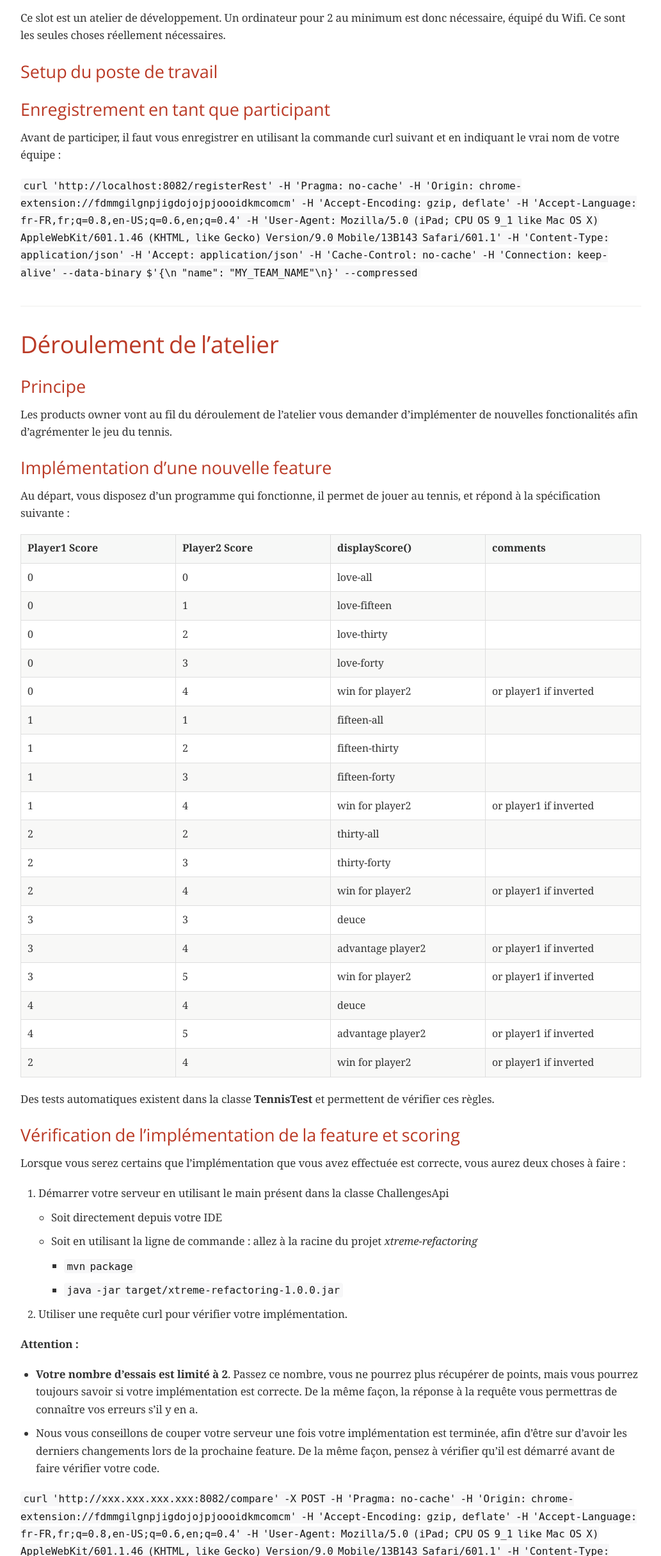
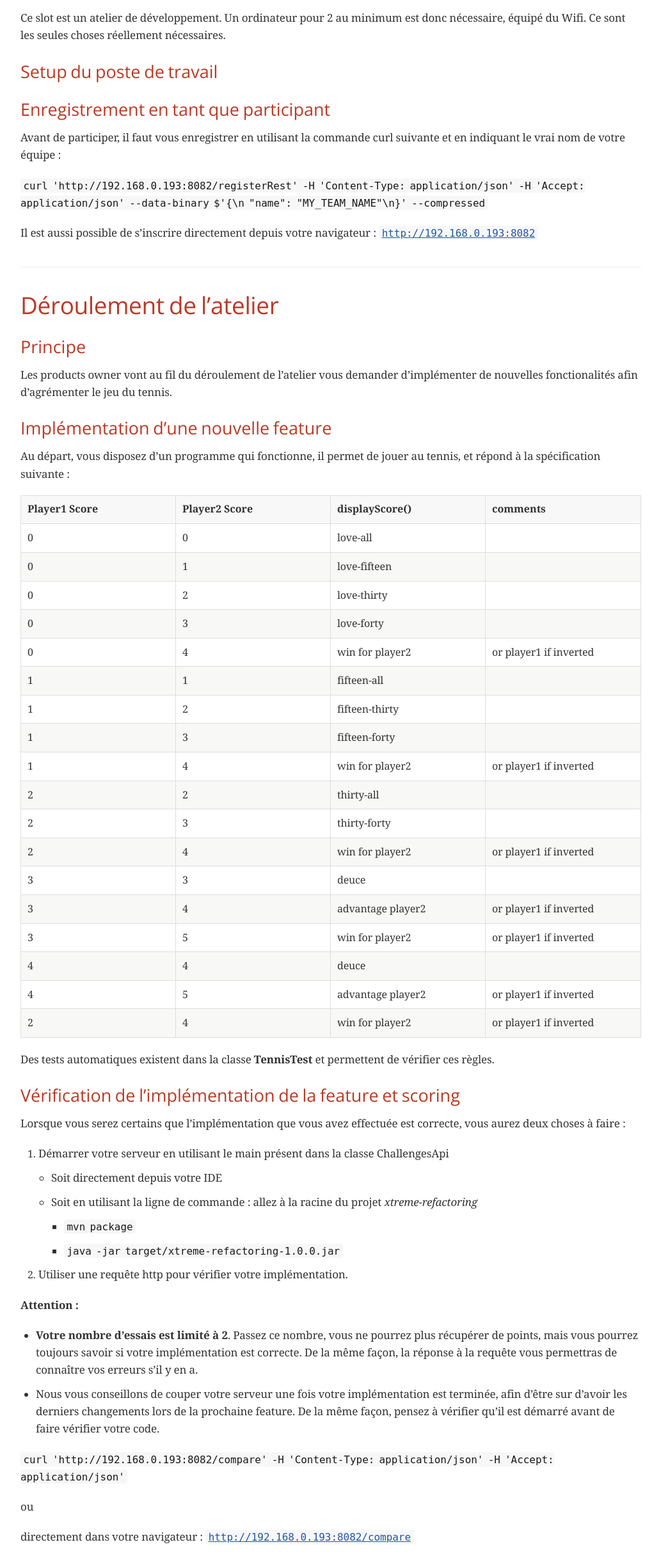
Before and after one commit to antoinemichaud/xtreme-refactoring-codebase, a plain HTML site: page README.html in a window 1280 px wide. Shown: the part 356-2788 px from the top of the page at 64% size, without its empty margins (123-1156 px from the left). Drawn offline with nearby package versions, Linux system fonts and the light colour scheme; a web font is replaced by a local one.

Commit message:
docs: update README.md

```diff
--- a/README.html
+++ b/README.html
@@ -455,10 +455,13 @@ réellement nécessaires.</p>
 <div class="sect2">
 <h3 id="enregistrement-en-tant-que-participant">Enregistrement en tant que participant</h3>
 <div class="paragraph">
-<p>Avant de participer, il faut vous enregistrer en utilisant la commande curl suivant et en indiquant le vrai nom de votre équipe :</p>
+<p>Avant de participer, il faut vous enregistrer en utilisant la commande curl suivante et en indiquant le vrai nom de votre équipe :</p>
 </div>
 <div class="paragraph">
-<p><code>curl 'http://localhost:8082/registerRest' -H 'Pragma: no-cache' -H 'Origin: chrome-extension://fdmmgilgnpjigdojojpjoooidkmcomcm' -H 'Accept-Encoding: gzip, deflate' -H 'Accept-Language: fr-FR,fr;q=0.8,en-US;q=0.6,en;q=0.4' -H 'User-Agent: Mozilla/5.0 (iPad; CPU OS 9_1 like Mac OS X) AppleWebKit/601.1.46 (KHTML, like Gecko) Version/9.0 Mobile/13B143 Safari/601.1' -H 'Content-Type: application/json' -H 'Accept: application/json' -H 'Cache-Control: no-cache' -H 'Connection: keep-alive' --data-binary $'{\n  "name": "MY_TEAM_NAME"\n}' --compressed</code></p>
+<p><code>curl 'http://192.168.0.193:8082/registerRest' -H 'Content-Type: application/json' -H 'Accept: application/json' --data-binary $'{\n  "name": "MY_TEAM_NAME"\n}' --compressed</code></p>
+</div>
+<div class="paragraph">
+<p>Il est aussi possible de s&#8217;inscrire directement depuis votre navigateur : <code><a href="http://192.168.0.193:8082" class="bare">http://192.168.0.193:8082</a></code></p>
 </div>
 </div>
 </div>
@@ -645,7 +648,7 @@ ChallengesApi</p>
 </div>
 </li>
 <li>
-<p>Utiliser une requête curl pour vérifier votre implémentation.</p>
+<p>Utiliser une requête http pour vérifier votre implémentation.</p>
 </li>
 </ol>
 </div>
@@ -669,13 +672,19 @@ vérifier qu&#8217;il est démarré avant de faire vérifier votre code.</p>
 </ul>
 </div>
 <div class="paragraph">
-<p><code>curl 'http://xxx.xxx.xxx.xxx:8082/compare' -X POST -H 'Pragma: no-cache' -H 'Origin: chrome-extension://fdmmgilgnpjigdojojpjoooidkmcomcm' -H 'Accept-Encoding: gzip, deflate' -H 'Accept-Language: fr-FR,fr;q=0.8,en-US;q=0.6,en;q=0.4' -H 'User-Agent: Mozilla/5.0 (iPad; CPU OS 9_1 like Mac OS X) AppleWebKit/601.1.46 (KHTML, like Gecko) Version/9.0 Mobile/13B143 Safari/601.1' -H 'Content-Type: application/json' -H 'Accept: application/json' -H 'Cache-Control: no-cache' -H 'Connection: keep-alive' -H 'Content-Length: 0' --compressed</code></p>
+<p><code>curl 'http://192.168.0.193:8082/compare' -H 'Content-Type: application/json' -H 'Accept: application/json'</code></p>
+</div>
+<div class="paragraph">
+<p>ou</p>
+</div>
+<div class="paragraph">
+<p>directement dans votre navigateur : <code><a href="http://192.168.0.193:8082/compare" class="bare">http://192.168.0.193:8082/compare</a></code></p>
 </div>
 <div class="paragraph">
 <p>Réponse :</p>
 </div>
 <div class="paragraph">
-<p><code>{"success":true,"scoreInfo":{"details":{"scoresByTurn":[{"score":0}]},"total":0,"ranking":1},"trialNumberLeft":1,"errors":[]}</code></p>
+<p>`{"success":true,"scoreInfo":{"details":{"scoresByTurn":[{"score":0}]},"total":0,"ranking":1},"trialNumberLeft":1,"errors":[]}</p>
 </div>
 </div>
 <div class="sect2">
@@ -694,7 +703,7 @@ récupérer, il vous suffira de faire :</p>
 </div>
 <div id="footer">
 <div id="footer-text">
-Last updated 2016-03-22 12:53:04 CET
+Last updated 2016-03-22 20:24:36 CET
 </div>
 </div>
 </body>
```
Also changed, not shown: 1 other file.
